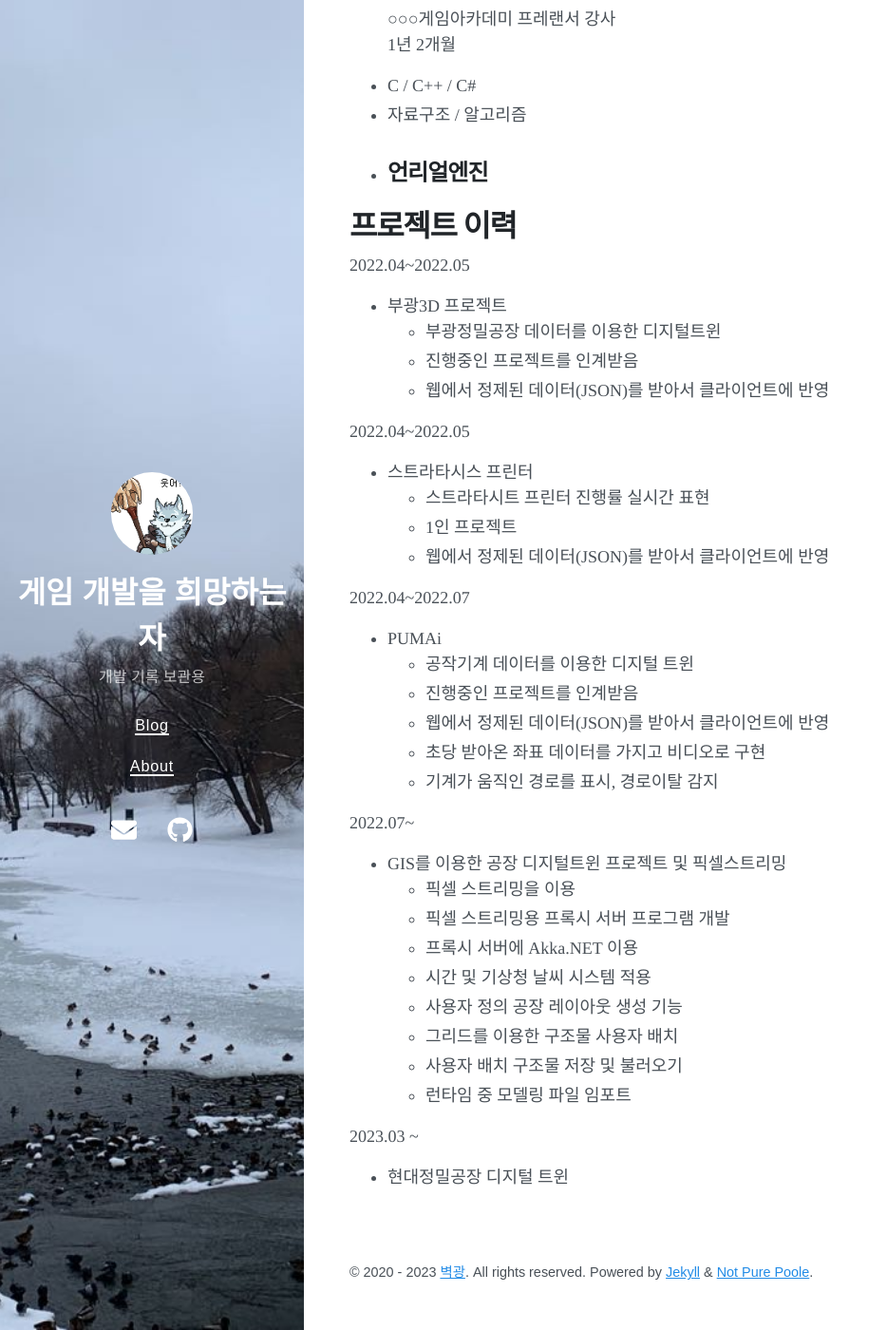
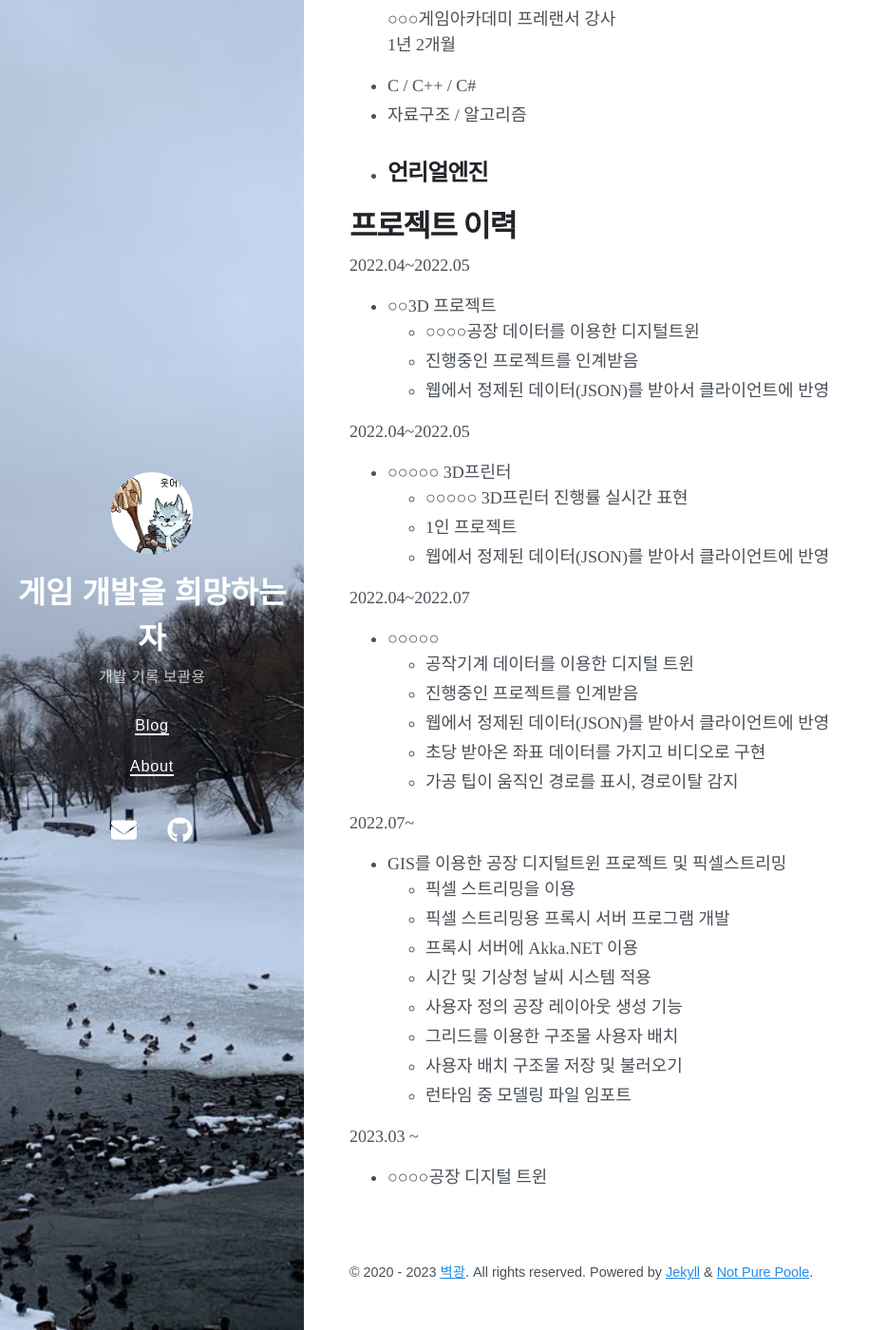
Before and after one commit to bu30808/bu30808.github.io, a Jekyll site: the page built from about.md, in a window 1280 px wide and 1400 px high, scrolled down 316 px. Shown: the whole window at 95% size, without its empty margins (0-934 px from the left). Built offline with Jekyll 4.4.1, drawn with Linux system fonts in a browser that asks for light colours; nearby versions of some CDN libraries.

Commit message:
Update about.md

```diff
--- a/about.md
+++ b/about.md
@@ -21,24 +21,24 @@ title: 이력
 # 프로젝트 이력
 
 2022.04~2022.05
-* 부광3D 프로젝트
-  - 부광정밀공장 데이터를 이용한 디지털트윈
+* ○○3D 프로젝트
+  - ○○○○공장 데이터를 이용한 디지털트윈
   * 진행중인 프로젝트를 인계받음
   * 웹에서 정제된 데이터(JSON)를 받아서 클라이언트에 반영
 
 2022.04~2022.05<br>
-* 스트라타시스 프린터
-  - 스트라타시트 프린터 진행률 실시간 표현
+* ○○○○○ 3D프린터
+  - ○○○○○ 3D프린터 진행률 실시간 표현
   * 1인 프로젝트
   * 웹에서 정제된 데이터(JSON)를 받아서 클라이언트에 반영
 
 2022.04~2022.07
-* PUMAi
+* ○○○○○
   - 공작기계 데이터를 이용한 디지털 트윈
   * 진행중인 프로젝트를 인계받음
   * 웹에서 정제된 데이터(JSON)를 받아서 클라이언트에 반영
   * 초당 받아온 좌표 데이터를 가지고 비디오로 구현
-  * 기계가 움직인 경로를 표시, 경로이탈 감지
+  * 가공 팁이 움직인 경로를 표시, 경로이탈 감지
 
 
 2022.07~
@@ -54,4 +54,4 @@ title: 이력
 
 
 2023.03 ~
-* 현대정밀공장 디지털 트윈
+* ○○○○공장 디지털 트윈
```
